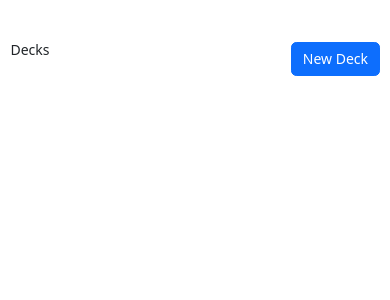
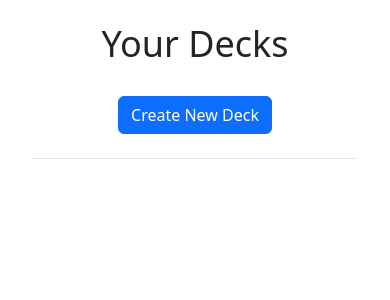
Before and after one commit to wade-loccisano/flask-flashcards, a Flask app: page /decks in a window 390 px wide. Shown: the top 300 px of the page. Run offline with Flask 3, Linux system fonts and the light colour scheme; data that the repository does not hold is empty; some libraries are stand-ins or nearby versions.

Commit message:
Add tailwind styles to Decks List.

```diff
--- a/app/resources/styles/global.css
+++ b/app/resources/styles/global.css
@@ -31,8 +31,6 @@ a {
 /* Utilities */
 
 .container {
-    width: 100%;
-    max-width: 592px;
     margin: 0 auto;
 }
 
--- a/app/templates/base.html
+++ b/app/templates/base.html
@@ -16,7 +16,7 @@
     <script src="https://cdn.tailwindcss.com"></script>
 </head>
 <body>
-    <div class="container mx-auto">
+    <div class="container mx-auto max-w-5xl h-screen px-8">
         {% block content %}{% endblock %}
     </div>
 </body>
--- a/app/templates/decks.html
+++ b/app/templates/decks.html
@@ -1,15 +1,16 @@
 {% extends "base.html" %}
 
 {% block extra_styles %}
-    <link rel="stylesheet" href="{{ url_for('static', filename='/decks.css') }}">
+    <!-- <link rel="stylesheet" href="{{ url_for('static', filename='/decks.css') }}"> -->
 {% endblock %}
 
 {% block content %}
-<div class="decks-title-bar">
-    <div>
-        <h1 class="title">Decks</h1>
+<div class="h-full w-full">
+    <div class="flex flex-col border-b items-center min-w-full">
+        <div class="my-4">
+            <h1 class="text-4xl">Your Decks</h1>
         </div>
-    <div>
+        <div class="mt-2 mb-4">
             <!-- <a href="/decks" class="btn btn-secondary">
                 Back to Decks
             </a> -->
@@ -19,18 +20,18 @@
                 data-bs-toggle="modal"
                 data-bs-target="#newDeckModal"
             >
-            New Deck
+                Create New Deck
             </button>
         </div>
     </div>
-<ul class="deck-list">
+    <ul class="flex flex-col items-center my-4">
         {% for deck in decks %}
-        <li class="deck-list-item">
-            <div>
-                <strong class="deck-name">{{ deck.name }}</strong>
-                <p>Number of cards: {{ deck.cards|length }}</p>
+            <li class="pb-4 pt-2 border-b flex flex-col items-center md:flex-row md:justify-between min-w-full">
+                <div class="flex flex-col items-center md:items-baseline">
+                    <strong class="text-xl">{{ deck.name }}</strong>
+                    <p class="pb-1">Number of cards: {{ deck.cards|length }}</p>
                 </div>
-            <div>
+                <div class="flex gap-3">
                     <a
                         href="{{ url_for('decks_blueprint.study_blueprint.study', deck_id=deck.id) }}"
                         class="btn btn-success"
@@ -41,7 +42,7 @@
                         href="{{ url_for('decks_blueprint.cards_blueprint.cards', deck_id=deck.id) }}"
                         class="btn btn-info"
                     >
-                    Cards
+                        Edit
                     </a>
                     <button
                         type="button"
@@ -57,6 +58,7 @@
             </li>
         {% endfor %}
     </ul>
+</div>
 
 <!-- New Deck Modal -->
 <div class="modal fade" id="newDeckModal" tabindex="-1" aria-labelledby="newDeckModalLabel" aria-hidden="true">
--- a/app/templates/index.html
+++ b/app/templates/index.html
@@ -5,10 +5,10 @@
 {% endblock %}
 
 {% block content %}
-    <div class="flex flex-col items-center">
+    <div class="flex flex-col items-center justify-center h-full">
         <h1 class="text-4xl">Welcome</h1>
-        <div class="text-4xl">
-            This is the main page
+        <div class="mt-4 mb-16 text-4xl">
+            Flask Flashcards
         </div>
         <div>
             <a
--- a/app/templates/study.html
+++ b/app/templates/study.html
@@ -1,7 +1,7 @@
 {% extends "base.html" %}
 
 {% block extra_styles %}
-    <link rel="stylesheet" href="{{ url_for('static', filename='/study.css') }}">
+    <!-- <link rel="stylesheet" href="{{ url_for('static', filename='/study.css') }}"> -->
 {% endblock %}
 
 {% block content %}
--- a/config.py
+++ b/config.py
@@ -9,3 +9,4 @@ class app_config(object):
     DEBUG = True
     SQLALCHEMY_DATABASE_URI = os.getenv("DATABASE_URL")
     SQLALCHEMY_TRACK_MODIFICATIONS = False
+    TEMPLATES_AUTO_RELOAD = True
```
Lines whose indentation alone changed are shown as unchanged.
